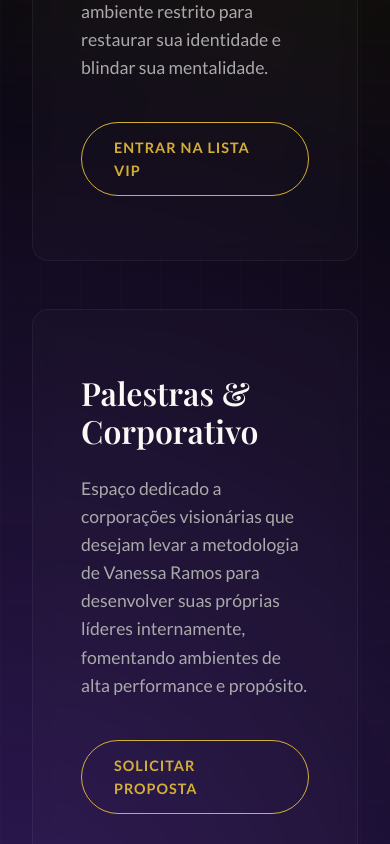
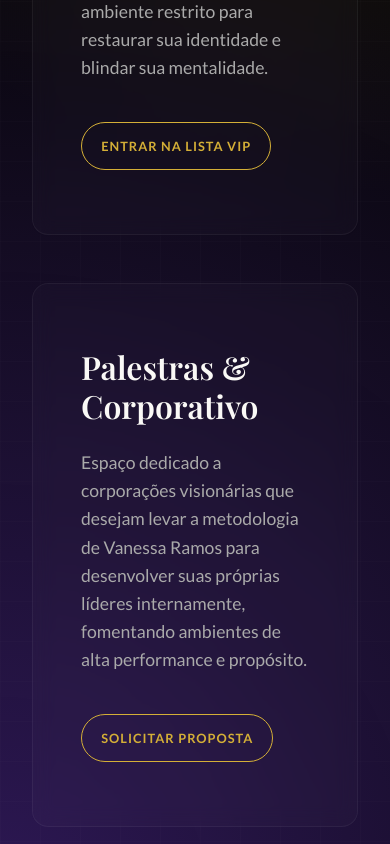
Before and after one commit to solau/instituto-vanessa-ramos, a Next.js app: page / in a window 390 px wide. Shown: the part 5360-6204 px from the top of the page. Built offline with nearby package versions, Linux system fonts and the light colour scheme.

Commit message:
Ajuste mobile: impede quebra de linha nos botões secundários (btn-outline)

```diff
--- a/app/globals.css
+++ b/app/globals.css
@@ -849,7 +849,7 @@
 
 
 /* Mobile Button Fixes */
-.btn-primary, .gold-button {
+.btn-primary, .gold-button, .btn-outline {
   white-space: nowrap;
 }
 
@@ -859,4 +859,9 @@
     font-size: 0.8rem !important;
     letter-spacing: 1px !important;
   }
+  .btn-outline {
+    padding: 0.8rem 1.2rem !important;
+    font-size: 0.8rem !important;
+    letter-spacing: 1px !important;
+  }
 }
```
